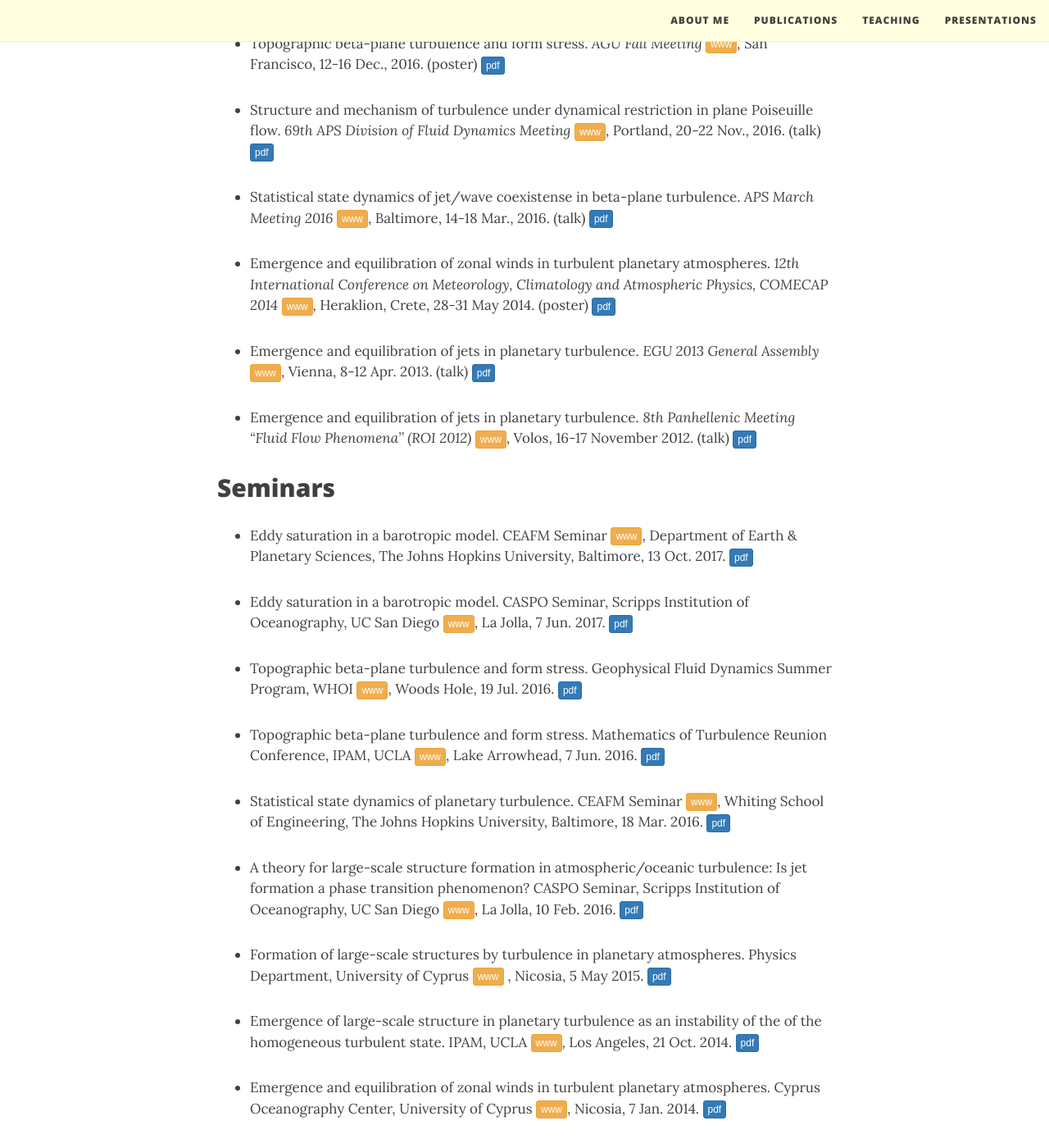
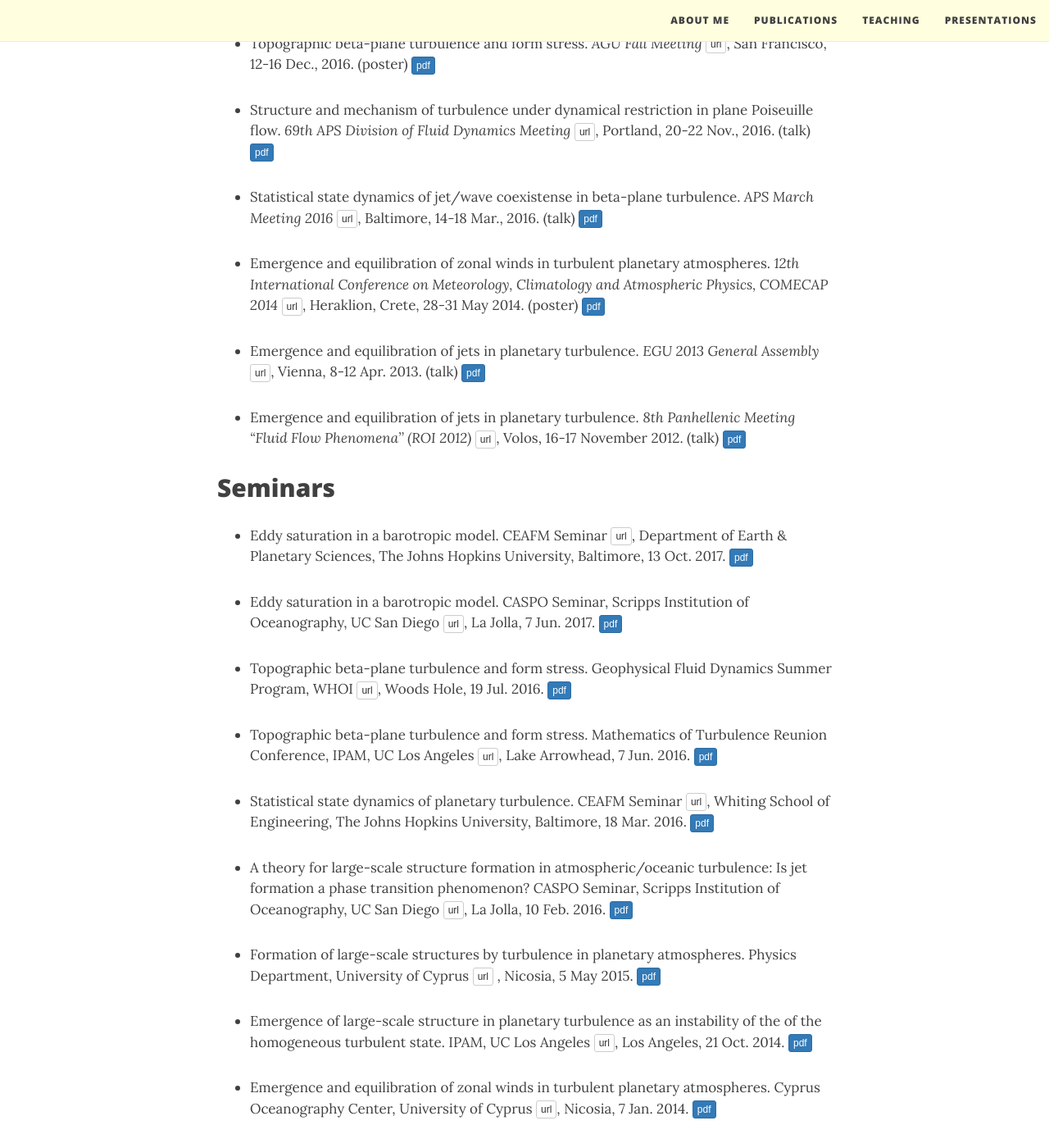
Before and after one commit to navidcy/navidcy.github.io, a Jekyll site: the page built from presentations.md, in a window 1280 px wide and 1400 px high, scrolled down 831 px. Shown: the whole window at 82% size. Built offline with Jekyll 4.4.1, drawn with Linux system fonts in a browser that asks for light colours; nearby versions of some CDN libraries; some of the changed text lies outside the part shown.

Commit message:
simplifies www buttons

```diff
--- a/presentations.md
+++ b/presentations.md
@@ -2,56 +2,57 @@
 layout: page
 title: Presentations
 #subtitle:
+
 ---
 
 ## Conferences
 
-- Barotropic versus baroclinic eddy saturation. _AGU Fall Meeting_ [<span class="btn btn-warning btn-xs{{end}}" style="font-family:sans-serif;">www</span>][AGU18-site], Washington DC, 10-14 Dec., 2018. (poster) [<span class="btn btn-primary btn-xs{{end}}" style="font-family:sans-serif;">pdf</span>][AGU18-ocean-poster]
+- Barotropic versus baroclinic eddy saturation. _AGU Fall Meeting_ [<span class="btn btn-default btn-xs{{end}}" style="font-family:sans-serif;">url</span>][AGU18-site]{:target="_blank"}, Washington DC, 10-14 Dec., 2018. (poster) [<span class="btn btn-primary btn-xs{{end}}" style="font-family:sans-serif;">pdf</span>][AGU18-ocean-poster]
 
-- Magnetic suppression of zonal flows on a beta plane. _AGU Fall Meeting_ [<span class="btn btn-warning btn-xs{{end}}" style="font-family:sans-serif;">www</span>][AGU18-site], Washington DC, 10-14 Dec., 2018. (poster) [<span class="btn btn-primary btn-xs{{end}}" style="font-family:sans-serif;">pdf</span>][AGU18-magnetic-poster]
+- Magnetic suppression of zonal flows on a beta plane. _AGU Fall Meeting_ [<span class="btn btn-default btn-xs{{end}}" style="font-family:sans-serif;">url</span>][AGU18-site]{:target="_blank"}, Washington DC, 10-14 Dec., 2018. (poster) [<span class="btn btn-primary btn-xs{{end}}" style="font-family:sans-serif;">pdf</span>][AGU18-magnetic-poster]
 
-- Statistical state dynamics reveals mechanism for organization of coherent structures in turbulent flows. _Euromech Colloquium 598: Coherent structures in wall-bounded turbulence_ [<span class="btn btn-warning btn-xs{{end}}" style="font-family:sans-serif;">www</span>][Euromech18-site], Imperial College London, London, 29-31 Aug., 2018. (**invited talk**) [<span class="btn btn-primary btn-xs{{end}}" style="font-family:sans-serif;">pdf</span>][Euromech18-talk]
+- Statistical state dynamics reveals mechanism for organization of coherent structures in turbulent flows. _Euromech Colloquium 598: Coherent structures in wall-bounded turbulence_ [<span class="btn btn-default btn-xs{{end}}" style="font-family:sans-serif;">url</span>][Euromech18-site]{:target="_blank"}, Imperial College London, London, 29-31 Aug., 2018. (**invited talk**) [<span class="btn btn-primary btn-xs{{end}}" style="font-family:sans-serif;">pdf</span>][Euromech18-talk]
 
-- Eddy saturation in a barotropic model. _21st Atmospheric and Oceanic Fluid Dynamics Conference_ [<span class="btn btn-warning btn-xs{{end}}" style="font-family:sans-serif;">www</span>][AOFD17-site], Portland, 26-30 Jun., 2017. (talk) [<span class="btn btn-primary btn-xs{{end}}" style="font-family:sans-serif;">pdf</span>][AOFD17-talk]
+- Eddy saturation in a barotropic model. _21st Atmospheric and Oceanic Fluid Dynamics Conference_ [<span class="btn btn-default btn-xs{{end}}" style="font-family:sans-serif;">url</span>][AOFD17-site]{:target="_blank"}, Portland, 26-30 Jun., 2017. (talk) [<span class="btn btn-primary btn-xs{{end}}" style="font-family:sans-serif;">pdf</span>][AOFD17-talk]
 
-- A statistical state dynamics based theory for jet-wave coexistence in beta-plane turbulence. _21st Atmospheric and Oceanic Fluid Dynamics Conference_ [<span class="btn btn-warning btn-xs{{end}}" style="font-family:sans-serif;">www</span>][AOFD17-site], Portland, 26-30 Jun., 2017. (poster) [<span class="btn btn-primary btn-xs{{end}}" style="font-family:sans-serif;">pdf</span>][AOFD17-poster]
+- A statistical state dynamics based theory for jet-wave coexistence in beta-plane turbulence. _21st Atmospheric and Oceanic Fluid Dynamics Conference_ [<span class="btn btn-default btn-xs{{end}}" style="font-family:sans-serif;">url</span>][AOFD17-site]{:target="_blank"}, Portland, 26-30 Jun., 2017. (poster) [<span class="btn btn-primary btn-xs{{end}}" style="font-family:sans-serif;">pdf</span>][AOFD17-poster]
 
-- Understanding self-organization in turbulent flows by studying the statistical state dynamics. _Conference on "Recurrence, Self-Organization, and the Dynamics Of Turbulence"_, KITP, UC Santa Barbara [<span class="btn btn-warning btn-xs{{end}}" style="font-family:sans-serif;">www</span>][KITP-site], Santa Barbara, 9-13 Jan. 2017. (**invited talk**) [<span class="btn btn-primary btn-xs{{end}}" style="font-family:sans-serif;">pdf</span>][KITP17-talk]
+- Understanding self-organization in turbulent flows by studying the statistical state dynamics. _Conference on "Recurrence, Self-Organization, and the Dynamics Of Turbulence"_, KITP, UC Santa Barbara [<span class="btn btn-default btn-xs{{end}}" style="font-family:sans-serif;">url</span>][KITP-site]{:target="_blank"}, Santa Barbara, 9-13 Jan. 2017. (**invited talk**) [<span class="btn btn-primary btn-xs{{end}}" style="font-family:sans-serif;">pdf</span>][KITP17-talk]
 
-- Topographic beta-plane turbulence and form stress. _AGU Fall Meeting_ [<span class="btn btn-warning btn-xs{{end}}" style="font-family:sans-serif;">www</span>][AGU16-site], San Francisco, 12-16 Dec., 2016. (poster) [<span class="btn btn-primary btn-xs{{end}}" style="font-family:sans-serif;">pdf</span>][AGU16-poster]
+- Topographic beta-plane turbulence and form stress. _AGU Fall Meeting_ [<span class="btn btn-default btn-xs{{end}}" style="font-family:sans-serif;">url</span>][AGU16-site]{:target="_blank"}, San Francisco, 12-16 Dec., 2016. (poster) [<span class="btn btn-primary btn-xs{{end}}" style="font-family:sans-serif;">pdf</span>][AGU16-poster]
 
-- Structure and mechanism of turbulence under dynamical restriction in plane Poiseuille flow. _69th APS Division of Fluid Dynamics Meeting_ [<span class="btn btn-warning btn-xs{{end}}" style="font-family:sans-serif;">www</span>][APSDFD16-site], Portland, 20-22 Nov., 2016. (talk) [<span class="btn btn-primary btn-xs{{end}}" style="font-family:sans-serif;">pdf</span>][AGU16-poster]
+- Structure and mechanism of turbulence under dynamical restriction in plane Poiseuille flow. _69th APS Division of Fluid Dynamics Meeting_ [<span class="btn btn-default btn-xs{{end}}" style="font-family:sans-serif;">url</span>][APSDFD16-site]{:target="_blank"}, Portland, 20-22 Nov., 2016. (talk) [<span class="btn btn-primary btn-xs{{end}}" style="font-family:sans-serif;">pdf</span>][AGU16-poster]
 
-- Statistical state dynamics of jet/wave coexistense in beta-plane turbulence. _APS March Meeting 2016_ [<span class="btn btn-warning btn-xs{{end}}" style="font-family:sans-serif;">www</span>][APSMar16-site], Baltimore, 14-18 Mar., 2016. (talk) [<span class="btn btn-primary btn-xs{{end}}" style="font-family:sans-serif;">pdf</span>][APS-March16]
+- Statistical state dynamics of jet/wave coexistense in beta-plane turbulence. _APS March Meeting 2016_ [<span class="btn btn-default btn-xs{{end}}" style="font-family:sans-serif;">url</span>][APSMar16-site]{:target="_blank"}, Baltimore, 14-18 Mar., 2016. (talk) [<span class="btn btn-primary btn-xs{{end}}" style="font-family:sans-serif;">pdf</span>][APS-March16]
 
-- Emergence and equilibration of zonal winds in turbulent planetary atmospheres. _12th International Conference on Meteorology, Climatology and Atmospheric Physics, COMECAP 2014_ [<span class="btn btn-warning btn-xs{{end}}" style="font-family:sans-serif;">www</span>][COMECAP14-site], Heraklion, Crete, 28-31 May 2014. (poster) [<span class="btn btn-primary btn-xs{{end}}" style="font-family:sans-serif;">pdf</span>][COMECAP14-poster]
+- Emergence and equilibration of zonal winds in turbulent planetary atmospheres. _12th International Conference on Meteorology, Climatology and Atmospheric Physics, COMECAP 2014_ [<span class="btn btn-default btn-xs{{end}}" style="font-family:sans-serif;">url</span>][COMECAP14-site]{:target="_blank"}, Heraklion, Crete, 28-31 May 2014. (poster) [<span class="btn btn-primary btn-xs{{end}}" style="font-family:sans-serif;">pdf</span>][COMECAP14-poster]
 
-- Emergence and equilibration of jets in planetary turbulence.  _EGU 2013 General Assembly_ [<span class="btn btn-warning btn-xs{{end}}" style="font-family:sans-serif;">www</span>][EGU13-site], Vienna, 8-12 Apr. 2013. (talk) [<span class="btn btn-primary btn-xs{{end}}" style="font-family:sans-serif;">pdf</span>][EGU13-talk]
+- Emergence and equilibration of jets in planetary turbulence.  _EGU 2013 General Assembly_ [<span class="btn btn-default btn-xs{{end}}" style="font-family:sans-serif;">url</span>][EGU13-site]{:target="_blank"}, Vienna, 8-12 Apr. 2013. (talk) [<span class="btn btn-primary btn-xs{{end}}" style="font-family:sans-serif;">pdf</span>][EGU13-talk]
 
-- Emergence and equilibration of jets in planetary turbulence.  _8th Panhellenic Meeting "Fluid Flow Phenomena'' (ROI 2012)_ [<span class="btn btn-warning btn-xs{{end}}" style="font-family:sans-serif;">www</span>][ROI12-site], Volos, 16-17 November 2012. (talk) [<span class="btn btn-primary btn-xs{{end}}" style="font-family:sans-serif;">pdf</span>][ROI12-talk]
+- Emergence and equilibration of jets in planetary turbulence.  _8th Panhellenic Meeting "Fluid Flow Phenomena'' (ROI 2012)_ [<span class="btn btn-default btn-xs{{end}}" style="font-family:sans-serif;">url</span>][ROI12-site]{:target="_blank"}, Volos, 16-17 November 2012. (talk) [<span class="btn btn-primary btn-xs{{end}}" style="font-family:sans-serif;">pdf</span>][ROI12-talk]
 
 
 ## Seminars
 
-- Eddy saturation in a barotropic model. CEAFM Seminar [<span class="btn btn-warning btn-xs{{end}}" style="font-family:sans-serif;">www</span>][CEAFM-site], Department of Earth & Planetary Sciences, The Johns Hopkins University, Baltimore, 13 Oct. 2017. [<span class="btn btn-primary btn-xs{{end}}" style="font-family:sans-serif;">pdf</span>][CEAFM_Oct2017]
+- Eddy saturation in a barotropic model. CEAFM Seminar [<span class="btn btn-default btn-xs{{end}}" style="font-family:sans-serif;">url</span>][CEAFM-site]{:target="_blank"}, Department of Earth & Planetary Sciences, The Johns Hopkins University, Baltimore, 13 Oct. 2017. [<span class="btn btn-primary btn-xs{{end}}" style="font-family:sans-serif;">pdf</span>][CEAFM_Oct2017]
 
-- Eddy saturation in a barotropic model. CASPO Seminar, Scripps Institution of Oceanography, UC San Diego [<span class="btn btn-warning btn-xs{{end}}" style="font-family:sans-serif;">www</span>][Scripps-site], La Jolla, 7 Jun. 2017. [<span class="btn btn-primary btn-xs{{end}}" style="font-family:sans-serif;">pdf</span>][CASPO_Jun2017]
+- Eddy saturation in a barotropic model. CASPO Seminar, Scripps Institution of Oceanography, UC San Diego [<span class="btn btn-default btn-xs{{end}}" style="font-family:sans-serif;">url</span>][Scripps-site]{:target="_blank"}, La Jolla, 7 Jun. 2017. [<span class="btn btn-primary btn-xs{{end}}" style="font-family:sans-serif;">pdf</span>][CASPO_Jun2017]
 
-- Topographic beta-plane turbulence and form stress. Geophysical Fluid Dynamics Summer Program, WHOI [<span class="btn btn-warning btn-xs{{end}}" style="font-family:sans-serif;">www</span>][GFD-site], Woods Hole, 19 Jul. 2016. [<span class="btn btn-primary btn-xs{{end}}" style="font-family:sans-serif;">pdf</span>][GFD_July2016]
+- Topographic beta-plane turbulence and form stress. Geophysical Fluid Dynamics Summer Program, WHOI [<span class="btn btn-default btn-xs{{end}}" style="font-family:sans-serif;">url</span>][GFD-site]{:target="_blank"}, Woods Hole, 19 Jul. 2016. [<span class="btn btn-primary btn-xs{{end}}" style="font-family:sans-serif;">pdf</span>][GFD_July2016]
 
-- Topographic beta-plane turbulence and form stress. Mathematics of Turbulence Reunion Conference, IPAM, UCLA [<span class="btn btn-warning btn-xs{{end}}" style="font-family:sans-serif;">www</span>][IPAM-site], Lake Arrowhead, 7 Jun. 2016. [<span class="btn btn-primary btn-xs{{end}}" style="font-family:sans-serif;">pdf</span>][IPAM_Jun2016]
+- Topographic beta-plane turbulence and form stress. Mathematics of Turbulence Reunion Conference, IPAM, UC Los Angeles [<span class="btn btn-default btn-xs{{end}}" style="font-family:sans-serif;">url</span>][IPAM-site]{:target="_blank"}, Lake Arrowhead, 7 Jun. 2016. [<span class="btn btn-primary btn-xs{{end}}" style="font-family:sans-serif;">pdf</span>][IPAM_Jun2016]
 
-- Statistical state dynamics of planetary turbulence. CEAFM Seminar [<span class="btn btn-warning btn-xs{{end}}" style="font-family:sans-serif;">www</span>][CEAFM-site], Whiting School of Engineering, The Johns Hopkins University, Baltimore, 18 Mar. 2016. [<span class="btn btn-primary btn-xs{{end}}" style="font-family:sans-serif;">pdf</span>][CEAFM_Mar2016]
+- Statistical state dynamics of planetary turbulence. CEAFM Seminar [<span class="btn btn-default btn-xs{{end}}" style="font-family:sans-serif;">url</span>][CEAFM-site]{:target="_blank"}, Whiting School of Engineering, The Johns Hopkins University, Baltimore, 18 Mar. 2016. [<span class="btn btn-primary btn-xs{{end}}" style="font-family:sans-serif;">pdf</span>][CEAFM_Mar2016]
 
-- A theory for large-scale structure formation in atmospheric/oceanic turbulence: Is jet formation a phase transition phenomenon? CASPO Seminar, Scripps Institution of Oceanography, UC San Diego [<span class="btn btn-warning btn-xs{{end}}" style="font-family:sans-serif;">www</span>][Scripps-site], La Jolla, 10 Feb. 2016. [<span class="btn btn-primary btn-xs{{end}}" style="font-family:sans-serif;">pdf</span>][CASPO_Feb2016]
+- A theory for large-scale structure formation in atmospheric/oceanic turbulence: Is jet formation a phase transition phenomenon? CASPO Seminar, Scripps Institution of Oceanography, UC San Diego [<span class="btn btn-default btn-xs{{end}}" style="font-family:sans-serif;">url</span>][Scripps-site]{:target="_blank"}, La Jolla, 10 Feb. 2016. [<span class="btn btn-primary btn-xs{{end}}" style="font-family:sans-serif;">pdf</span>][CASPO_Feb2016]
 
-- Formation of large-scale structures by turbulence in planetary atmospheres. Physics Department, University of Cyprus [<span class="btn btn-warning btn-xs{{end}}" style="font-family:sans-serif;">www</span>][UCY-site] , Nicosia, 5 May 2015. [<span class="btn btn-primary btn-xs{{end}}" style="font-family:sans-serif;">pdf</span>][UCY_May2015]
+- Formation of large-scale structures by turbulence in planetary atmospheres. Physics Department, University of Cyprus [<span class="btn btn-default btn-xs{{end}}" style="font-family:sans-serif;">url</span>][UCY-site] , Nicosia, 5 May 2015. [<span class="btn btn-primary btn-xs{{end}}" style="font-family:sans-serif;">pdf</span>][UCY_May2015]
 
-- Emergence of large-scale structure in planetary turbulence as an instability of the of the homogeneous turbulent state. IPAM, UCLA [<span class="btn btn-warning btn-xs{{end}}" style="font-family:sans-serif;">www</span>][IPAM-site], Los Angeles, 21 Oct. 2014. [<span class="btn btn-primary btn-xs{{end}}" style="font-family:sans-serif;">pdf</span>][IPAM_Oct2014]
+- Emergence of large-scale structure in planetary turbulence as an instability of the of the homogeneous turbulent state. IPAM, UC Los Angeles [<span class="btn btn-default btn-xs{{end}}" style="font-family:sans-serif;">url</span>][IPAM-site]{:target="_blank"}, Los Angeles, 21 Oct. 2014. [<span class="btn btn-primary btn-xs{{end}}" style="font-family:sans-serif;">pdf</span>][IPAM_Oct2014]
 
-- Emergence and equilibration of zonal winds in turbulent planetary atmospheres. Cyprus Oceanography Center, University of Cyprus [<span class="btn btn-warning btn-xs{{end}}" style="font-family:sans-serif;">www</span>][OCC-site], Nicosia, 7 Jan. 2014. [<span class="btn btn-primary btn-xs{{end}}" style="font-family:sans-serif;">pdf</span>][UCY_Jan2014]
+- Emergence and equilibration of zonal winds in turbulent planetary atmospheres. Cyprus Oceanography Center, University of Cyprus [<span class="btn btn-default btn-xs{{end}}" style="font-family:sans-serif;">url</span>][OCC-site]{:target="_blank"}, Nicosia, 7 Jan. 2014. [<span class="btn btn-primary btn-xs{{end}}" style="font-family:sans-serif;">pdf</span>][UCY_Jan2014]
 
-- Verification of the predictions of SSST in nonlinear simulations. 2nd  Meeting of "Zonal Jets and Eddies" team, International Space Science Institute (ISSI) [<span class="btn btn-warning btn-xs{{end}}" style="font-family:sans-serif;">www</span>][ISSI-site], Bern 2-5 Apr. 2013. [<span class="btn btn-primary btn-xs{{end}}" style="font-family:sans-serif;">pdf</span>][ISSI_Apr2013]
+- Verification of the predictions of SSST in nonlinear simulations. 2nd  Meeting of "Zonal Jets and Eddies" team, International Space Science Institute (ISSI) [<span class="btn btn-default btn-xs{{end}}" style="font-family:sans-serif;">url</span>][ISSI-site]{:target="_blank"}, Bern 2-5 Apr. 2013. [<span class="btn btn-primary btn-xs{{end}}" style="font-family:sans-serif;">pdf</span>][ISSI_Apr2013]
 
 
 [AGU18-ocean-poster]: AGU2018_ocean-poster.pdf
```
